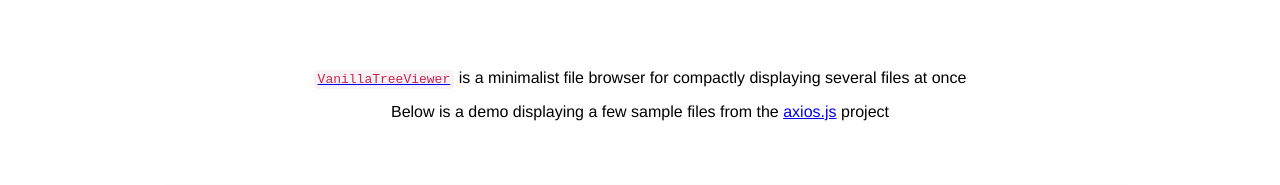
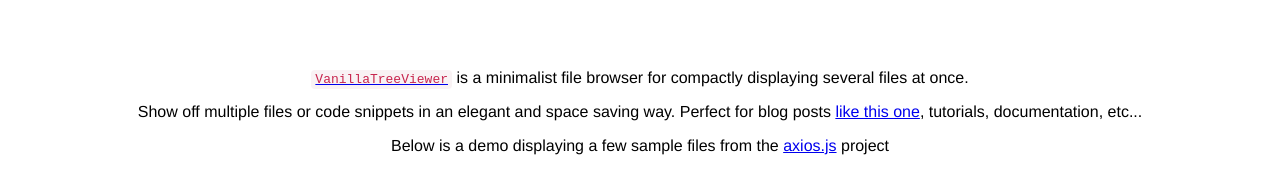
Before and after one commit to abhchand/vanilla-tree-viewer, a website built with webpack: page demo/template.html in a window 1280 px wide. Shown: the part 154-339 px from the top of the page. Built offline with nearby package versions, Linux system fonts and the light colour scheme; no server answers.

Commit message:
Add copy to demo page about `VanillaTreeViewer` usage

```diff
--- a/demo/template.html
+++ b/demo/template.html
@@ -59,7 +59,11 @@
     </p>
 
     <p style="text-align: center;margin-bottom: 15px;">
-      <a href='https://github.com/abhchand/vanilla-tree-viewer' target='_blank'><code class='inline'>VanillaTreeViewer</code></a> is a minimalist file browser for compactly displaying several files at once
+      <a href='https://github.com/abhchand/vanilla-tree-viewer' target='_blank'><code class='inline'>VanillaTreeViewer</code></a> is a minimalist file browser for compactly displaying several files at once.
+    </p>
+
+    <p style="text-align: center;margin-bottom: 15px;">
+      Show off multiple files or code snippets in an elegant and space saving way. Perfect for blog posts <a href='https://abhchand.me/blog/use-react-in-rails-without-the-react-rails-gem' target='_blank'>like this one</a>, tutorials, documentation, etc...
     </p>
 
     <p style="text-align: center;margin-bottom: 75px;">
```
